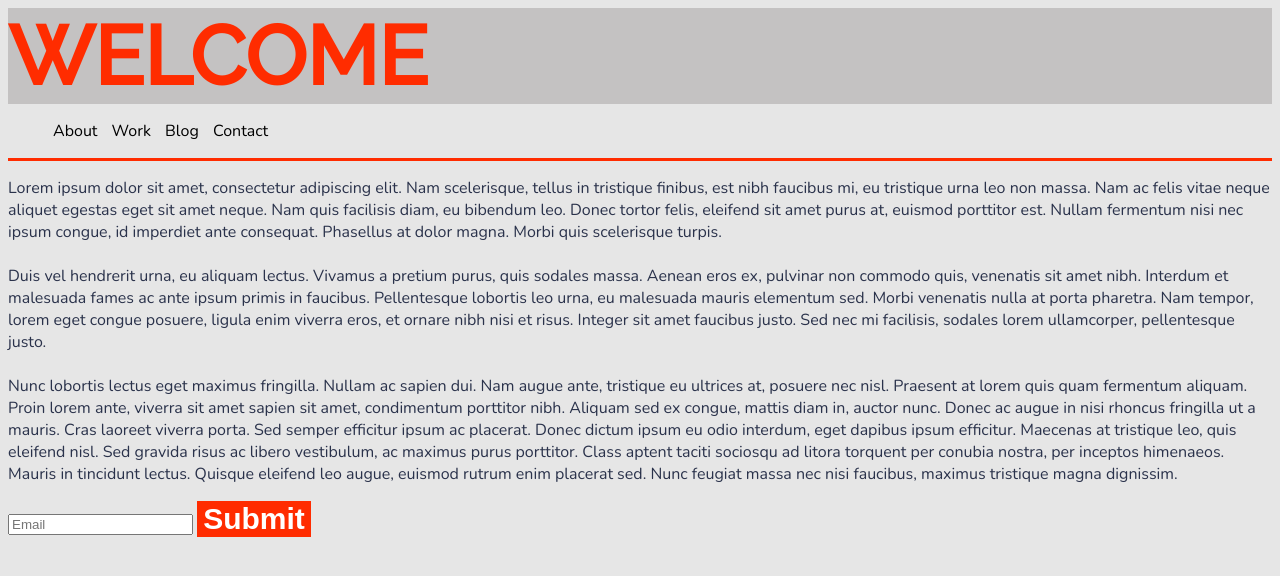
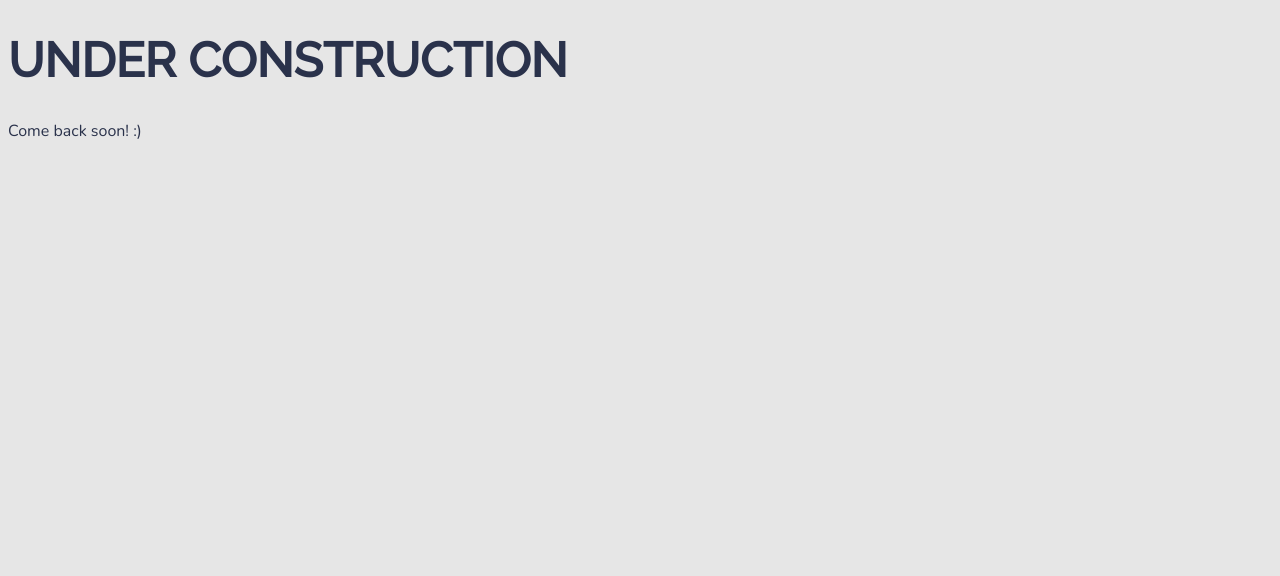
Before and after one commit to tonyabarnes/tonyabarnes.github.io, a plain HTML site: page index.html in a window 1280 px wide. Drawn offline with nearby package versions, Linux system fonts and the light colour scheme.

Commit message:
Update index.html

```diff
--- a/index.html
+++ b/index.html
@@ -15,25 +15,7 @@
   <link href="https://fonts.googleapis.com/css?family=Nunito|Raleway:500" rel="stylesheet"/>
 </head>
 <body>
-    <div class="hero-section">WELCOME</div>
-    <ul>
-      <li><a href="#"></a>About</li>
-      <li><a href="#"></a>Work</li>
-      <li><a href="#"></a>Blog</li>
-      <li><a href="#"></a>Contact</li>
-    </ul>
-  <hr>
-    <article>
-      <p>Lorem ipsum dolor sit amet, consectetur adipiscing elit. Nam scelerisque, tellus in tristique finibus, est nibh faucibus mi, eu tristique urna leo non massa. Nam ac felis vitae neque aliquet egestas eget sit amet neque. Nam quis facilisis diam, eu bibendum leo. Donec tortor felis, eleifend sit amet purus at, euismod porttitor est. Nullam fermentum nisi nec ipsum congue, id imperdiet ante consequat. Phasellus at dolor magna. Morbi quis scelerisque turpis.
-        <br>
-        <br>
-        Duis vel hendrerit urna, eu aliquam lectus. Vivamus a pretium purus, quis sodales massa. Aenean eros ex, pulvinar non commodo quis, venenatis sit amet nibh. Interdum et malesuada fames ac ante ipsum primis in faucibus. Pellentesque lobortis leo urna, eu malesuada mauris elementum sed. Morbi venenatis nulla at porta pharetra. Nam tempor, lorem eget congue posuere, ligula enim viverra eros, et ornare nibh nisi et risus. Integer sit amet faucibus justo. Sed nec mi facilisis, sodales lorem ullamcorper, pellentesque justo.
-        <br>
-        <br>
-        Nunc lobortis lectus eget maximus fringilla. Nullam ac sapien dui. Nam augue ante, tristique eu ultrices at, posuere nec nisl. Praesent at lorem quis quam fermentum aliquam. Proin lorem ante, viverra sit amet sapien sit amet, condimentum porttitor nibh. Aliquam sed ex congue, mattis diam in, auctor nunc. Donec ac augue in nisi rhoncus fringilla ut a mauris. Cras laoreet viverra porta. Sed semper efficitur ipsum ac placerat. Donec dictum ipsum eu odio interdum, eget dapibus ipsum efficitur. Maecenas at tristique leo, quis eleifend nisl. Sed gravida risus ac libero vestibulum, ac maximus purus porttitor. Class aptent taciti sociosqu ad litora torquent per conubia nostra, per inceptos himenaeos. Mauris in tincidunt lectus. Quisque eleifend leo augue, euismod rutrum enim placerat sed. Nunc feugiat massa nec nisi faucibus, maximus tristique magna dignissim.
-      <p>
-    </article>
-  <input type="email" placeholder="Email">
-  <input class="buttonorange" type="submit">
+  <h1>UNDER CONSTRUCTION</H1>
+  <p>Come back soon! :)</p>
 </body>
 </html>
```
